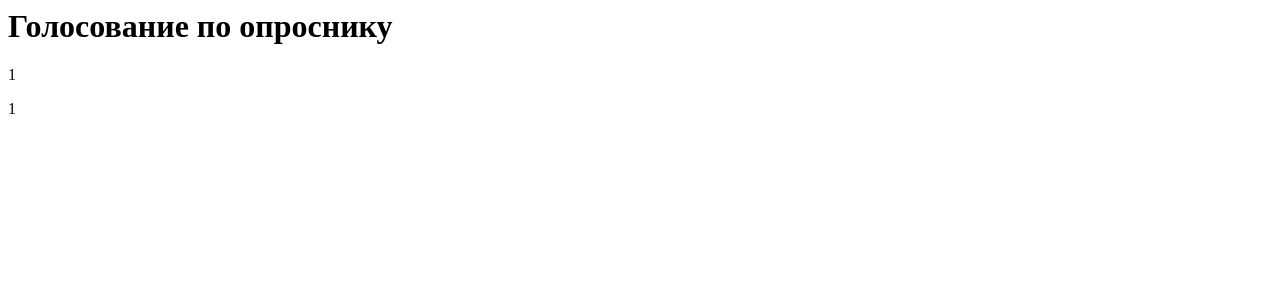
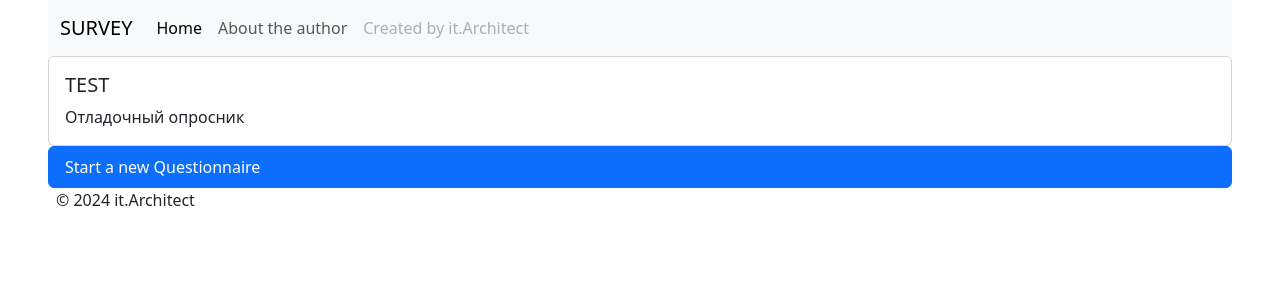
Before and after one commit to rubygitflow/survey_platform, a Django app: page /poll/1/question/1/ in a window 1280 px wide. Shown: the top 300 px of the page. Run offline with Django 5.2, Linux system fonts and the light colour scheme; data comes from the database, SQL or seed files in the repository.

Commit message:
add template for "poll/<int:polid>/question/<int:queid>"

```diff
--- a/survey/templates/survey/base.html
+++ b/survey/templates/survey/base.html
@@ -15,7 +15,7 @@
     {% endblock %}
 
 </head>
-<body>
+<body class="mx-5">
 
 {% include 'survey/navbar.html' %}
 
--- /dev/null
+++ b/survey/templates/survey/poll.html
@@ -0,0 +1,82 @@
+{% extends 'survey/base.html' %}
+
+{% block content %}
+<div class="card" style="object-fit: none">
+  <div class="card-body">
+    <h5 class="card-title">{{ question.questionnaire.caption }}</h5>
+    <p class="card-text">{{ question.questionnaire.description }}</p>
+  </div>
+</div>
+{% if is_final %}
+  <div class="card" style="object-fit: none">
+    <div class="card-body">
+      <h5 class="card-title">SURVEY RESULTS BY QUESTIONS</h5>
+      <table class="table table-hover">
+      <thead>
+        <tr>
+          <th scope="col">Номер вопроса</th>
+          <th scope="col">Текст вопроса</th>
+          <th scope="col">Количество проголосовавших пользователей</th>
+          <th scope="col">% от проголосовавших</th>
+          <th scope="col">Рэйтинг вопроса</th>
+        </tr>
+      </thead>
+        <tbody>
+          {% for a in analytics_by_questions %}
+            <tr>
+              <th scope="row">{{a.question_id}}</th>
+              <td>{{a.q_body}}</td>
+              <td>{{a.users_count}}</td>
+              <td>{{a.users_pct}}</td>
+              <td>{{a.rating}}</td>
+            </tr>
+          {% endfor %}
+        </tbody>
+      </table>
+    </div>
+  </div>
+
+  <div class="card" style="object-fit: none">
+    <div class="card-body">
+      <h5 class="card-title">SURVEY RESULTS BY ANSWERS</h5>
+      <table class="table table-hover">
+      <thead>
+        <tr>
+          <th scope="col">Номер вопроса</th>
+          <th scope="col">Номер ответа</th>
+          <th scope="col">Текст ответа</th>
+          <th scope="col">Количество проголосовавших пользователей</th>
+          <th scope="col">% от проголосовавших</th>
+          <th scope="col">Рэйтинг вопроса</th>
+        </tr>
+      </thead>
+        <tbody>
+          {% for a in analytics_by_answers %}
+            <tr>
+              <th scope="row">{{a.question_id}}</th>
+              <td>{{a.a_id}}</td>
+              <td>{{a.a_body}}</td>
+              <td>{{a.users_count}}</td>
+              <td>{{a.users_pct}}</td>
+              <td>{{a.rating}}</td>
+            </tr>
+          {% endfor %}
+        </tbody>
+      </table>
+    </div>
+  </div>
+  <a href="/" class="btn btn-primary">Back to the list of polls</a>
+{% else %}
+  <div class="list-group">
+    <div class="list-group-item list-group-item-action active" aria-current="true">
+      {{ question.body }}
+    </div>
+    {% for a in answers %}
+      <form action="/poll/{{ question.questionnaire_id }}/question/{{ a.next_question_id }}/?last_question={{ question.pk }}&last_answer={{ a.pk }}" method="post">
+        {% csrf_token %}
+        <button class="list-group-item list-group-item-action" type="submit" value="OK">{{a.body}}</button>
+      </form>
+    {% endfor %}
+  </div>
+{% endif %}
+{% endblock %}
--- a/survey/templates/survey/questionnaire.html
+++ b/survey/templates/survey/questionnaire.html
@@ -5,7 +5,10 @@
   <div class="card-body">
     <h5 class="card-title">{{ questionnaire.caption }}</h5>
     <p class="card-text">{{ questionnaire.description }}</p>
-    <a href="/poll/{{ questionnaire.pk }}/question/{{ question.pk }}/" class="btn btn-primary">Начать</a>
+    <form action="/poll/{{ questionnaire.pk }}/question/{{ question.pk }}/" method="post">
+      {% csrf_token %}
+      <button class="btn btn-primary" type="submit" value="OK">Start</button>
+    </form>
   </div>
 </div>
 {% endblock %}
--- a/survey/views.py
+++ b/survey/views.py
@@ -1,6 +1,10 @@
 from django.http import HttpResponse, HttpResponseNotFound
 from django.shortcuts import render, redirect
 from .models import *
+from survey.services.analytics import Analytics
+import environ
+
+env = environ.Env()
 
 def index(request):
     data = {
@@ -23,7 +27,65 @@ def polling(request, queid):
     return render(request, 'survey/questionnaire.html', context=data)
 
 def error_404(request, exception):
-  return HttpResponseNotFound(f'<h1>Page not found</h1>')
+   return HttpResponseNotFound(f'<h1>Page not found</h1>')
 
 def poll(request, polid, queid):
-  return HttpResponse(f'<h1>Голосование по опроснику</h1><p>{polid}</p><p>{queid}</p>')
+    if request.method == 'POST':
+        last_question = request.GET.get('last_question')
+        last_answer = request.GET.get('last_answer')
+
+        if last_question:
+            last_question = int(last_question)
+
+        if last_answer:
+            last_answer = int(last_answer)
+
+        question = Question.objects.get(id=queid)
+        answers = Answer.objects.filter(question_id=queid)
+
+        if last_question and last_question > 0:
+            previous_voting = Poll.objects.filter(
+                user_id=env('USER_ID'),
+                questionnaire_id=question.questionnaire_id,
+                question_id=last_question,
+                answer_id=last_answer
+            )
+            if not bool(previous_voting):
+                Poll.objects.create(
+                    user_id=env('USER_ID'),
+                    questionnaire_id=question.questionnaire_id,
+                    question_id=last_question,
+                    answer_id=last_answer
+                )
+
+        if question.conclusion:
+            if last_question and last_question > 0:
+                a = Analytics(questionnaire_id=polid)
+                analytics_by_questions = a.rating_of_questions(question_id=last_question)
+                analytics_by_answers = a.rating_of_answers(question_id=last_question)
+            else:
+                analytics_by_questions = []
+                analytics_by_answers = []
+        else:
+            analytics_by_questions = []
+            analytics_by_answers = []
+
+        data = {
+            "is_final": question.conclusion,
+            "title": "SURVEY",
+            "question": question,
+            "answers": answers,
+            "analytics_by_questions": analytics_by_questions,
+            "analytics_by_answers": analytics_by_answers,
+        }
+    else:
+        data = {
+            "is_final": False,
+            "title": "SURVEY",
+            "question": Question(questionnaire_id=Questionnaire.objects.first().pk, body="Start a new Questionnaire"),
+            "answers": [],
+            "analytics_by_questions": [],
+            "analytics_by_answers": [],
+        }
+
+    return render(request, 'survey/poll.html', context=data)
```
Also changed, not shown: survey/templates/survey/index.html (+5 -5 lines), 1 other file.
